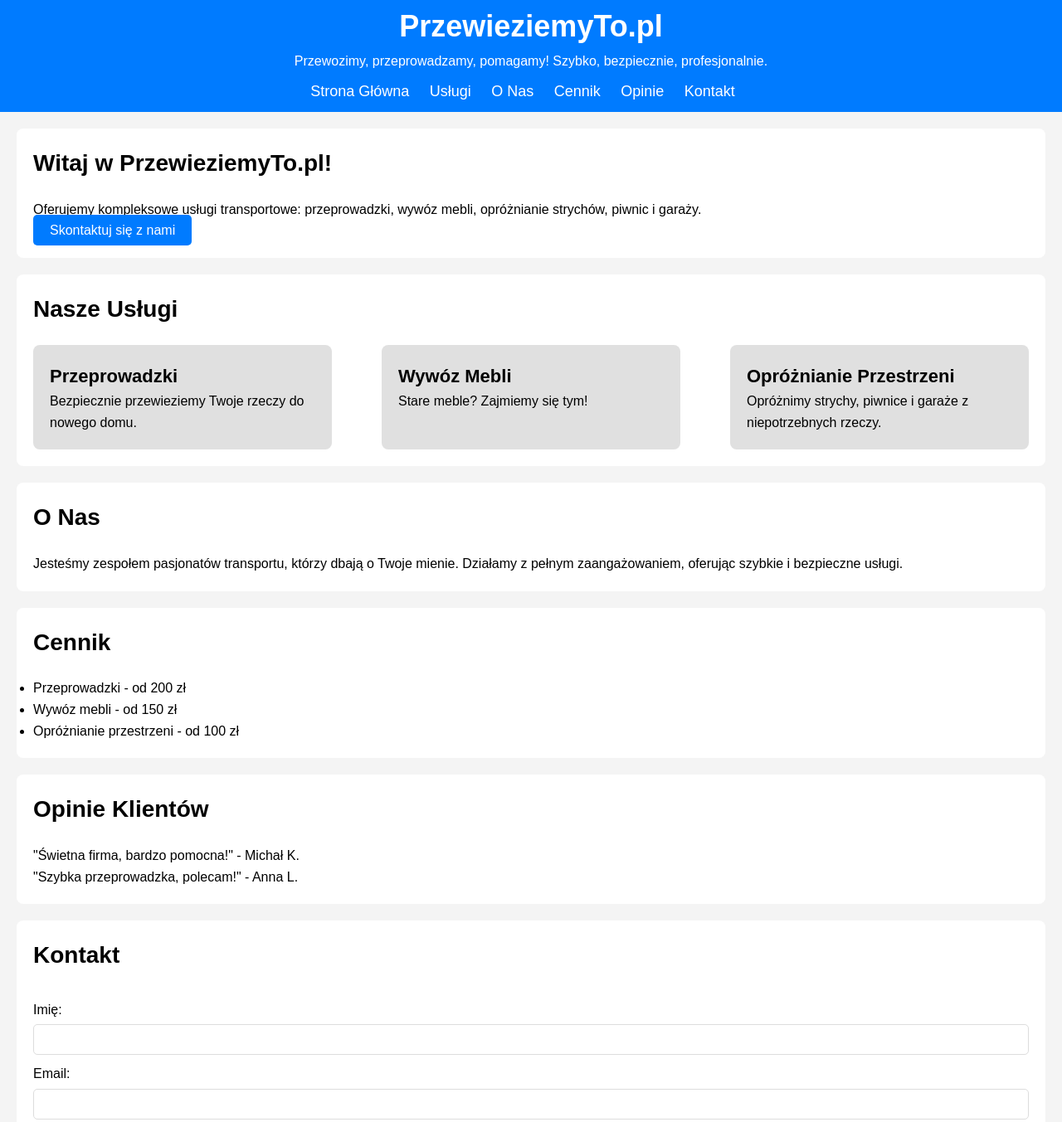
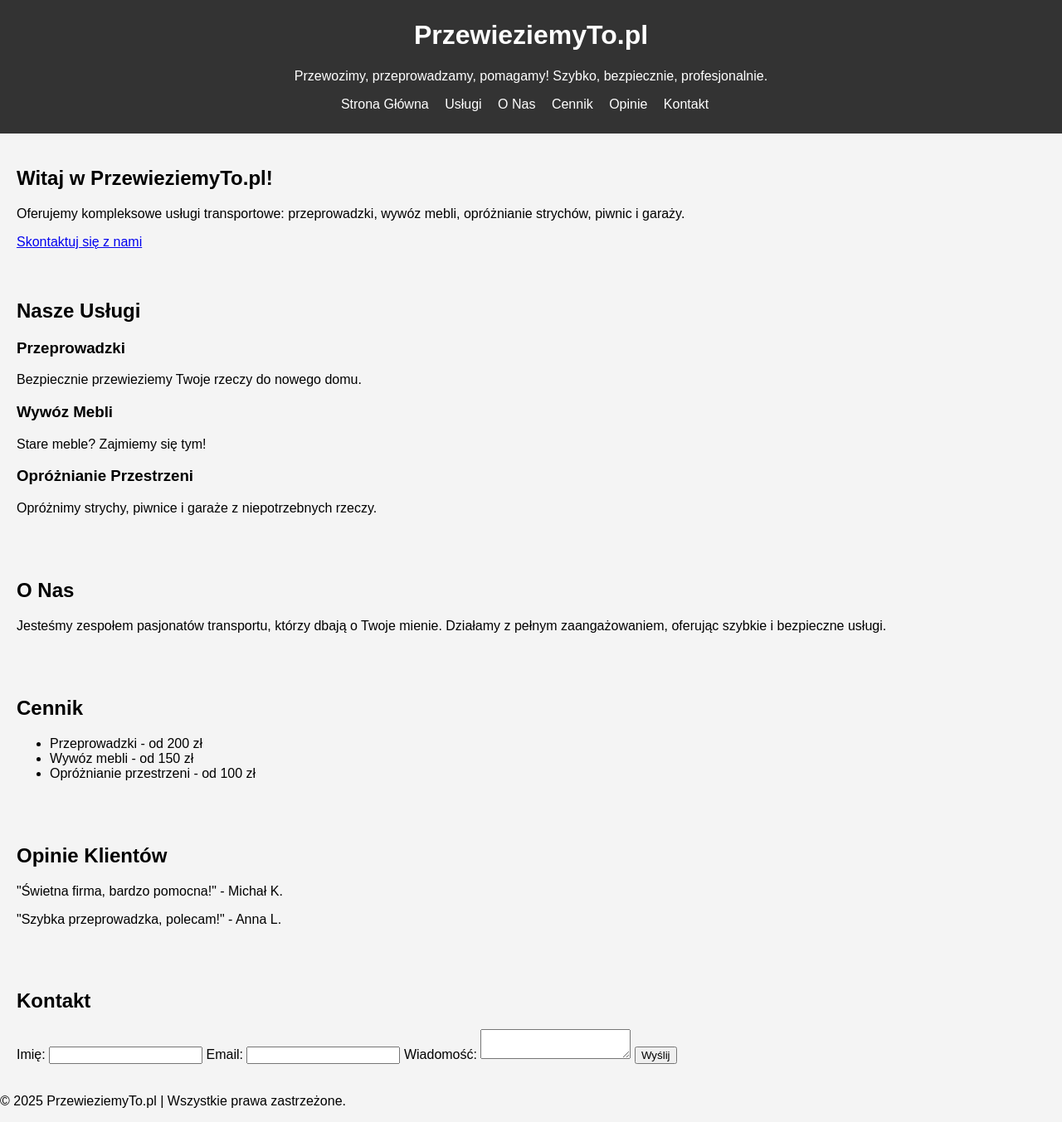
Before and after one commit to PrzewieziemyTo/PrzewieziemyTo, a plain HTML site: page index.html in a window 1280 px wide. Shown: the part 7-1360 px from the top of the page at 83% size. Drawn offline with Linux system fonts and the light colour scheme.

Commit message:
Update styles.css

```diff
--- a/styles.css
+++ b/styles.css
@@ -1,108 +1,32 @@
-* {
+body {
+    font-family: Arial, sans-serif;
     margin: 0;
     padding: 0;
-    box-sizing: border-box;
-}
-
-body {
-    font-family: Arial, sans-serif;
-    line-height: 1.6;
     background-color: #f4f4f4;
 }
 
 header {
-    background-color: #007bff;
+    background-color: #333;
     color: white;
-    padding: 10px 0;
     text-align: center;
+    padding: 10px;
 }
 
-header .logo h1 {
-    font-size: 36px;
-    margin: 0;
+nav ul {
+    list-style-type: none;
+    padding: 0;
 }
 
-header nav ul {
-    list-style: none;
-    margin-top: 10px;
+nav ul li {
+    display: inline;
+    margin-right: 15px;
 }
 
-header nav ul li {
-    display: inline;
-    margin-right: 20px;
-}
-
-header nav ul li a {
+nav ul li a {
     color: white;
     text-decoration: none;
-    font-size: 18px;
 }
 
 section {
     padding: 20px;
-    margin: 20px;
-    background-color: white;
-    border-radius: 8px;
 }
-
-section h2 {
-    font-size: 28px;
-    margin-bottom: 20px;
-}
-
-.uslugi {
-    display: flex;
-    justify-content: space-between;
-}
-
-.usluga {
-    width: 30%;
-    padding: 20px;
-    background-color: #e0e0e0;
-    border-radius: 8px;
-}
-
-.usluga h3 {
-    font-size: 22px;
-}
-
-.btn {
-    background-color: #007bff;
-    color: white;
-    padding: 10px 20px;
-    text-decoration: none;
-    border-radius: 5px;
-}
-
-form {
-    display: flex;
-    flex-direction: column;
-}
-
-form label {
-    margin-top: 10px;
-}
-
-form input, form textarea {
-    padding: 10px;
-    margin-top: 5px;
-    border-radius: 5px;
-    border: 1px solid #ddd;
-}
-
-form button {
-    background-color: #007bff;
-    color: white;
-    padding: 10px;
-    border: none;
-    border-radius: 5px;
-    margin-top: 10px;
-    cursor: pointer;
-}
-
-footer {
-    text-align: center;
-    background-color: #007bff;
-    color: white;
-    padding: 10px 0;
-}
```
